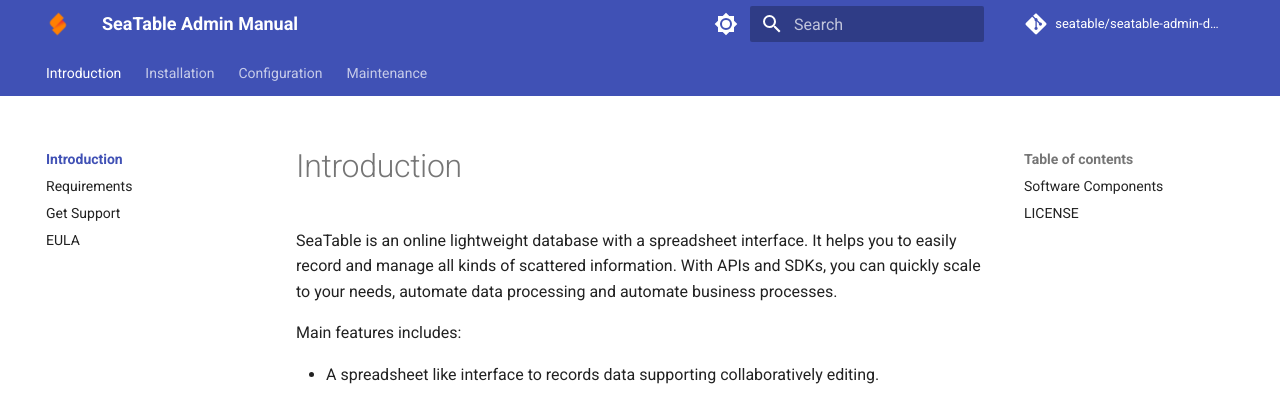
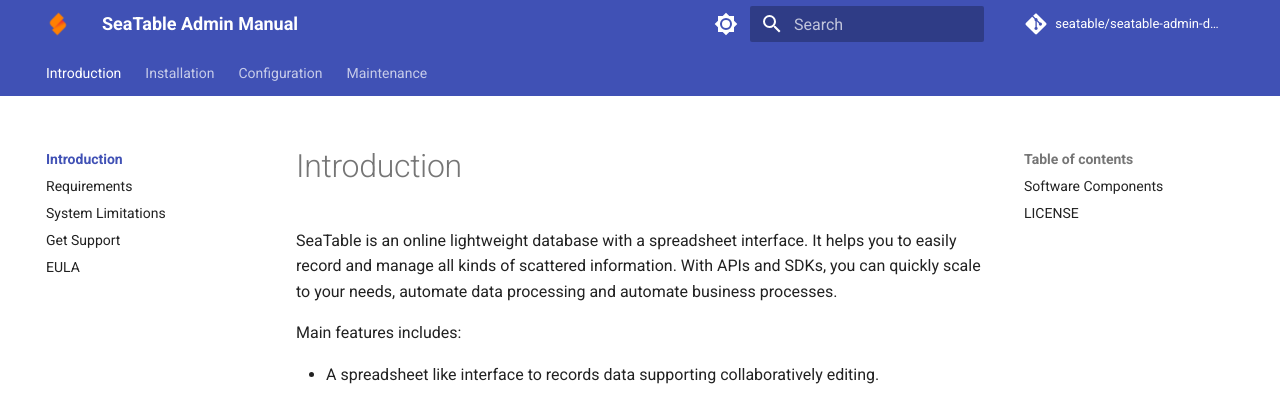
Before and after one commit to seatable/seatable-admin-docs, an MkDocs documentation site: the page built from docs/index.md, in a window 1280 px wide. Shown: the top 397 px of the page. Built offline with MkDocs 1.6.1 and Material for MkDocs 9.7.7, drawn with Linux system fonts in a browser that asks for light colours; comment, search, counter and statistics services are not loaded.

Commit message:
add system limitations

```diff
--- a/mkdocs.yml
+++ b/mkdocs.yml
@@ -111,6 +111,7 @@
       - index.md
       #- What is SeaTable?: what_is_seatable.md
       - Requirements: requirements.md
+      - System Limitations: limitations/system_limitations.md
       - Get Support: get_support.md
       - EULA: dtable-server-license.md
       #- Other manuals: others.md
@@ -174,6 +175,3 @@
       - Clean Database: maintain/clean_database.md
       - Clean Storage: maintain/seatable_gc.md
       - Change URL: maintain/others.md
-# keine ahnung wo...
-#  - ChangeLog: changelog/server-changelog.md
-#  - System Limitations: limitations/system_limitations.md
```
